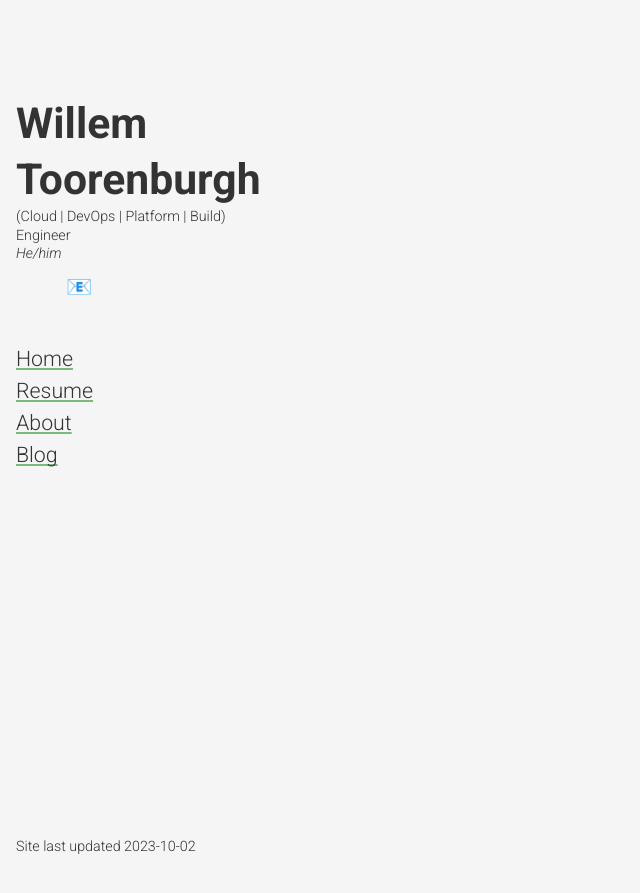
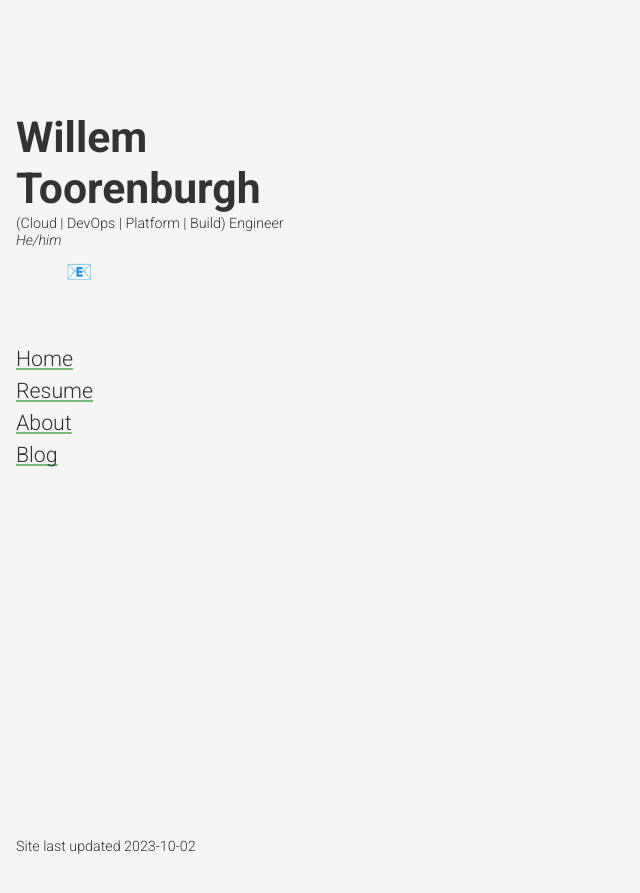
Before and after one commit to WillemToorenburgh/WillemToorenburgh.github.io, a Jekyll site: the page built from index.html, in a window 1280 px wide. Shown: the top 893 px of the page, without its empty margins (0-640 px from the left). Built offline with Jekyll 4.4.1, drawn with Linux system fonts in a browser that asks for light colours.

Commit message:
Fixing up spacing

```diff
--- a/_sass/main.scss
+++ b/_sass/main.scss
@@ -129,11 +129,13 @@ ul {
 header {
   grid-area: info;
   align-self: center;
-  // min-height: min-content;
   max-height: 100%;
-  // min-width: min-content;
 
-  line-height: 1.3;
+  line-height: 1.2;
+
+  h6 {
+    white-space: nowrap;
+  }
 
   .username {
     visibility: hidden;
@@ -284,6 +286,7 @@ figure {
   html, body {
     overflow: hidden;
   }
+
   body {
     grid-template-columns: 1fr 1fr;
     grid-template-rows: 1fr 5fr 1em;
@@ -295,16 +298,8 @@ figure {
   }
 
   header {
-    padding: 1vh;
-    padding-left: 5vw;
-
-    h1 {
-      // font-size: xx-large;
-    }
-
-    h6 {
-      // font-size: medium;
-    }
+    // padding: 1vh;
+    padding-left: 0.5rem;
 
     .social-media-list {
       margin-top: 5px;
@@ -329,12 +324,17 @@ figure {
       flex-flow: row;
       flex-wrap: wrap;
       justify-content: center;
+      margin: 0;
 
       li {
         font-size: 2rem;
         padding-right: 20px;
       }
     }
+  }
+
+  #content-wrapper {
+    padding: 0 2rem 0 1rem;
   }
 }
 
```
